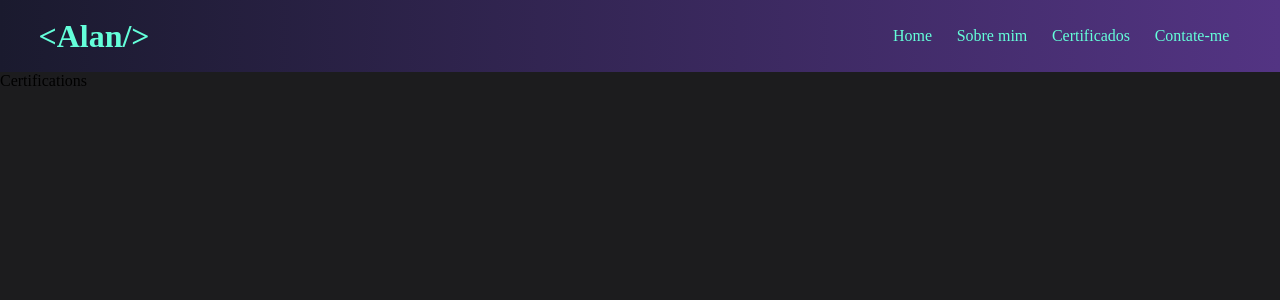
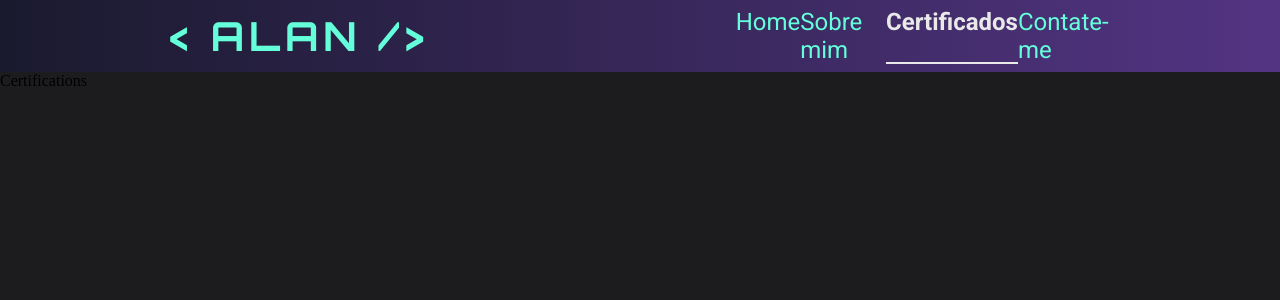
Before and after one commit to AlanFabricioBarbosa/portfolio-alan, a React (Vite) app: page /certifications in a window 1280 px wide. Shown: the top 300 px of the page. Built offline with nearby package versions, Linux system fonts and the light colour scheme.

Commit message:
:lipstick: feat: Estilização sass da header e responsividade com menu hamburguer

```diff
--- a/src/Components/Header/index.jsx
+++ b/src/Components/Header/index.jsx
@@ -1,15 +1,38 @@
-import { Link } from "react-router-dom";
+import { useState } from "react";
+import { Link, useMatch } from "react-router-dom";
 import S from "./style.module.scss";
 
 export default function Header() {
+  const [isMenuOpen, setMenuOpen] = useState(false);
+
+  const toggleMenu = () => setMenuOpen(!isMenuOpen);
+
+  const isActive = (path) => (useMatch(path) ? S.active : "");
+
   return (
-    <header className={S}>
-      <h1>&lt;Alan/&gt;</h1>
-      <nav className={S["nav-container"]}>
-        <Link to="/">Home</Link>
-        <Link to="/about-me">Sobre mim</Link>
-        <Link to="/certifications">Certificados</Link>
-        <Link to="/contact">Contate-me</Link>
+    <header className={S.header}>
+      <h1>&lt; Alan /&gt;</h1>
+      <button
+        className={`${S["hamburger-menu"]} ${isMenuOpen ? S.open : ""}`}
+        onClick={toggleMenu}
+      >
+        <span></span>
+        <span></span>
+        <span></span>
+      </button>
+      <nav className={`${S["nav-container"]} ${isMenuOpen ? S.open : ""}`}>
+        <Link to="/" className={isActive("/")}>
+          Home
+        </Link>
+        <Link to="/about-me" className={isActive("/about-me")}>
+          Sobre mim
+        </Link>
+        <Link to="/certifications" className={isActive("/certifications")}>
+          Certificados
+        </Link>
+        <Link to="/contact" className={isActive("/contact")}>
+          Contate-me
+        </Link>
       </nav>
     </header>
   );
--- a/src/Components/Header/style.module.scss
+++ b/src/Components/Header/style.module.scss
@@ -1,24 +1,108 @@
 @use "../../Sass/base/variables";
 
 header {
-  padding: 0 3%;
   background: variables.$header-color;
   height: 9vh;
   display: flex;
-  justify-content: space-between;
+  justify-content: space-around;
   align-items: center;
+  padding: 0 1rem;
 
   h1 {
     color: variables.$header-text-color;
+    font-family: variables.$title-font;
+    font-weight: bold;
+    font-size: 2.5rem;
+    letter-spacing: 0.3rem;
+    text-transform: uppercase;
+  }
+
+  .hamburger-menu {
+    display: none;
+    flex-direction: column;
+    justify-content: space-between;
+    width: 2rem;
+    height: 2rem;
+    background: none;
+    border: none;
+    cursor: pointer;
+    z-index: 10;
+
+    span {
+      display: block;
+      width: 100%;
+      height: 0.3rem;
+      background: variables.$header-text-color;
+      border-radius: 0.15rem;
+      transition: all 0.3s ease;
+    }
+
+    &.open span:nth-child(1) {
+      transform: translateY(0.85rem) rotate(45deg);
+    }
+
+    &.open span:nth-child(2) {
+      opacity: 0;
+    }
+
+    &.open span:nth-child(3) {
+      transform: translateY(-0.85rem) rotate(-45deg);
+    }
   }
 
   .nav-container {
-    width: 30%;
     display: flex;
     justify-content: space-around;
+    width: 30%;
 
     a {
       color: variables.$header-text-color;
+      font-size: 1.5rem;
+      font-family: variables.$body-font;
+      text-decoration: none;
+      transition: color 0.3s ease, transform 0.3s ease;
+
+      &:hover {
+        color: variables.$header-hover-color;
+        transform: scale(1.1);
+      }
+
+      &.active {
+        font-weight: bold;
+        color: variables.$header-useMatch-color;
+        border-bottom: 2px solid variables.$header-useMatch-color;
+      }
+    }
+
+    @media (max-width: 768px) {
+      position: absolute;
+      top: 9vh;
+      right: 0;
+      flex-direction: column;
+      background: variables.$header-color;
+      width: 100%;
+      height: calc(100vh - 9vh);
+      justify-content: center;
+      align-items: center;
+      transform: scale(0) rotate(-180deg);
+      transform-origin: top right;
+      transition: transform 0.5s ease;
+      z-index: 5;
+
+      &.open {
+        transform: scale(1) rotate(0);
+      }
+
+      a {
+        font-size: 2rem;
+        margin: 1rem 0;
+      }
+    }
+  }
+
+  @media (max-width: 768px) {
+    .hamburger-menu {
+      display: flex;
     }
   }
 }
--- a/src/Sass/base/_variables.scss
+++ b/src/Sass/base/_variables.scss
@@ -9,6 +9,8 @@ $background-global: #1c1c1e;
 
 $header-color: linear-gradient(90deg, #1a1a2e, #533483);
 $header-text-color: #64ffda;
+$header-hover-color: #e9e9e9;
+$header-useMatch-color: #e9e9e9;
 
 $text-color-title: #ffffff;
 $text-color-body: #e0e0e0;
```
